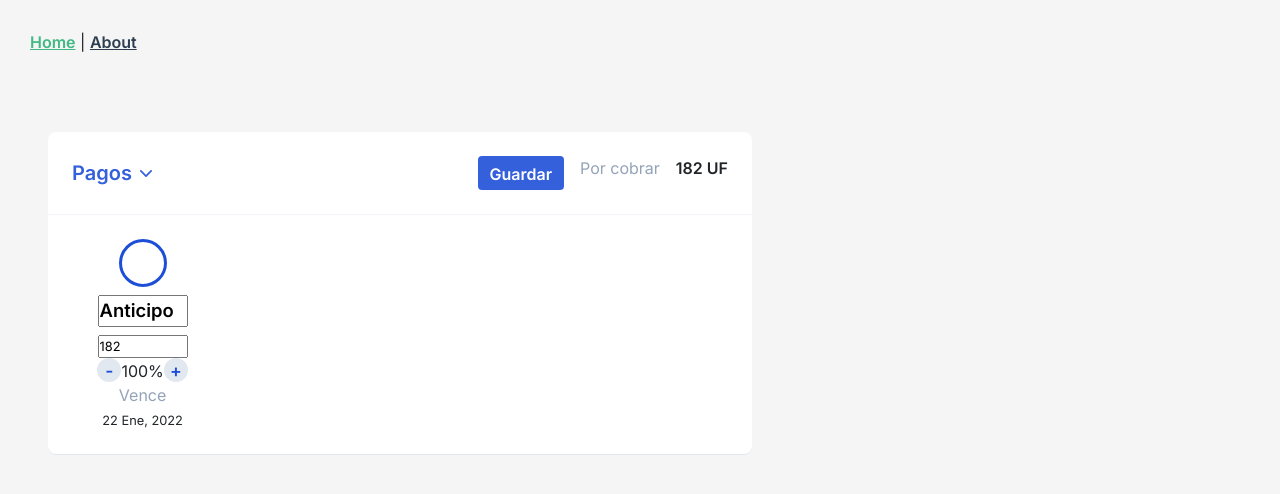
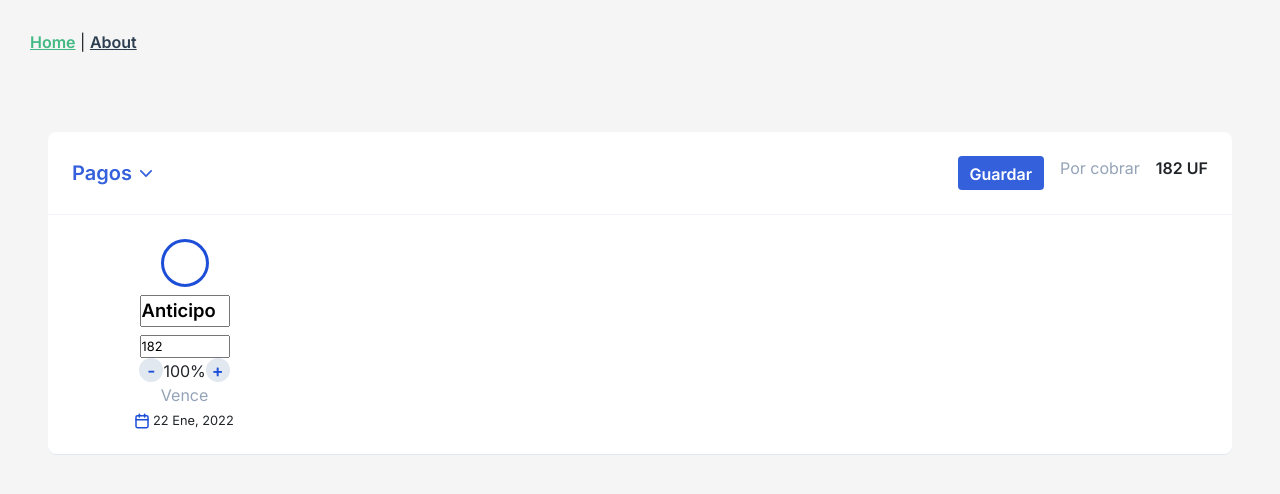
Before and after one commit to cmongez/payments-app, a Vue app: page / in a window 1280 px wide. Both pictures are taken after a click on the button "Editar". Shown: the top 494 px of the page. Built offline with nearby package versions, Linux system fonts and the light colour scheme.

Commit message:
scrollbar, maquetad de modal para cambiar el estado

```diff
--- a/src/components/PaymentsApp.vue
+++ b/src/components/PaymentsApp.vue
@@ -1,6 +1,30 @@
 <!-- eslint-disable vue/require-v-for-key -->
 <template>
   <main>
+    <!-- Modal -->
+    <div class="modal fade" id="exampleModal" tabindex="-1" aria-labelledby="exampleModalLabel" aria-hidden="true">
+      <div class="modal-dialog">
+        <div class="modal-content">
+          <div class="modal-header">
+            <h5 class="modal-title" id="exampleModalLabel">Modificar estado</h5>
+            <button type="button" class="btn-close" data-bs-dismiss="modal" aria-label="Close"></button>
+          </div>
+          <div class="modal-body">
+            <p>Selecciona el estado en que se encuentra el pago</p>
+            <p>Estado</p>
+            <select>
+              <option disabled value="">Seleccione un elemento</option>
+              <option>Por pagar</option>
+              <option>Pagado</option>
+            </select>
+          </div>
+
+          <div class="modal-footer">
+            <button type="button" class="btn btn--secondary" data-bs-dismiss="modal">Guardar</button>
+          </div>
+        </div>
+      </div>
+    </div>
     <div class="container-fluid p-5">
       <div v-if="!editing" class="payments container-fluid m-0 p-0">
         <div class="payments__info d-flex justify-content-between align-items-center p-4">
@@ -50,7 +74,12 @@
             <p>Agregar Pago</p>
           </div> -->
               <div class="payments__card__box d-flex justify-content-center align-items-center flex-column">
-                <div class="card__state"></div>
+                <!-- Button trigger modal -->
+                <a class="" data-bs-toggle="modal" data-bs-target="#exampleModal">
+                  <div class="card__state d-flex justify-content-center align-items-center">
+                    <img class="card__state__pencil" src="../assets/pencil.svg" alt="" />
+                  </div>
+                </a>
                 <p class="card__title mt-2">{{ item.title }}</p>
                 <p class="card__info mt-2">
                   <span class="card__info--receivable">{{ item.toBePaid }} {{ CURRENCY }}</span> ({{
@@ -124,7 +153,40 @@
                 <button class="btn--addPayment--first" @click="increasePercentage(item)">+</button>
               </div>
               <p class="payments__info__receivable">Vence</p>
-              <p class="card__date mt-1">22 Ene, 2022</p>
+              <p class="card__date mt-1">
+                <svg width="14" height="16" viewBox="0 0 14 16" fill="none" xmlns="http://www.w3.org/2000/svg">
+                  <path
+                    d="M11.6667 2.66667H2.33333C1.59695 2.66667 1 3.26362 1 4V13.3333C1 14.0697 1.59695 14.6667 2.33333 14.6667H11.6667C12.403 14.6667 13 14.0697 13 13.3333V4C13 3.26362 12.403 2.66667 11.6667 2.66667Z"
+                    stroke="#1D4ED8"
+                    stroke-width="1.5"
+                    stroke-linecap="round"
+                    stroke-linejoin="round"
+                  />
+                  <path
+                    d="M1 6.66666H13"
+                    stroke="#1D4ED8"
+                    stroke-width="1.5"
+                    stroke-linecap="round"
+                    stroke-linejoin="round"
+                  />
+                  <path
+                    d="M9.66663 1.33333V4"
+                    stroke="#1D4ED8"
+                    stroke-width="1.5"
+                    stroke-linecap="round"
+                    stroke-linejoin="round"
+                  />
+                  <path
+                    d="M4.33337 1.33333V4"
+                    stroke="#1D4ED8"
+                    stroke-width="1.5"
+                    stroke-linecap="round"
+                    stroke-linejoin="round"
+                  />
+                </svg>
+
+                22 Ene, 2022
+              </p>
             </div>
           </div>
         </div>
@@ -165,7 +227,7 @@ export default {
       RECEIVABLE,
       lastPayment: {},
       newPayment: {},
-      db: [{ id: 1, title: 'Anticipo', toBePaid: 182, percentage: 100, instalments: 1 }], //Cuotas
+      db: [{ id: 1, title: 'Anticipo', toBePaid: 182, percentage: 100 }], //Cuotas
       newDb: [],
       editing: false,
     };
@@ -174,8 +236,18 @@ export default {
     lastIndex: function () {
       let lastIndex = this.db[this.db.length - 1];
       lastIndex = this.db.indexOf(lastIndex);
-      console.log(lastIndex);
+
       return lastIndex;
+    },
+    receivableValidator: function () {
+      let acum = 0;
+      console.log(this.db);
+      this.db.forEach((item) => {
+        acum += item.toBePaid;
+        console.log('pe', item.toBePaid);
+      });
+      console.log('acum', acum);
+      return acum;
     },
   },
 
@@ -185,6 +257,7 @@ export default {
 
       return total;
     },
+
     addPayment() {
       this.isEditing();
       this.lastPayment = this.db[this.db.length - 1];
@@ -198,7 +271,6 @@ export default {
         title: 'Pago Final',
         toBePaid: this.rounded(this.lastPayment.toBePaid / 2),
         percentage: this.lastPayment.percentage / 2,
-        instalments: 1,
       };
       this.lastPayment.toBePaid -= this.newPayment.toBePaid;
       this.lastPayment.toBePaid = this.rounded(this.lastPayment.toBePaid);
@@ -209,12 +281,14 @@ export default {
     },
 
     savePayment() {
+      console.log('hola', this.receivableValidator);
       let isEmpty = Object.keys(this.newPayment).length;
+
       if (isEmpty) {
         this.db.push(this.newPayment);
       }
       this.editing = false;
-      console.log(this.editing);
+      this.newPayment = {};
     },
     increasePercentage(item) {
       if (this.validator(item)) {
@@ -234,22 +308,18 @@ export default {
     },
     validator(item) {
       const lastPay = this.db[this.db.length - 1];
-      console.log('holisas', lastPay);
       if (lastPay.percentage - 1 < 0 || item.percentage - 1 < 0) {
-        console.log('holis', item);
         return false;
       }
       return true;
     },
     edit() {
       this.newDb = { ...this.db };
-      console.log('toedit');
 
       return this.lastPayment;
     },
     isEditing() {
       this.editing = true;
-      console.log(this.editing);
       return this.editing;
     },
   },
@@ -260,7 +330,8 @@ export default {
 @import url('https://fonts.googleapis.com/css2?family=Inter:wght@400;600&display=swap');
 
 main {
-  width: 800px;
+  width: 100%;
+  min-width: 380px;
 }
 .payments {
   background-color: #ffffff;
@@ -291,6 +362,12 @@ input {
   border-radius: 50%;
   width: 48px;
   height: 48px;
+}
+.card__state__pencil {
+  opacity: 0;
+}
+.card__state__pencil:hover {
+  opacity: 1;
 }
 .card__title {
   font-size: 1.15rem;
```
Also changed, not shown: src/assets/pencil.svg (added).
